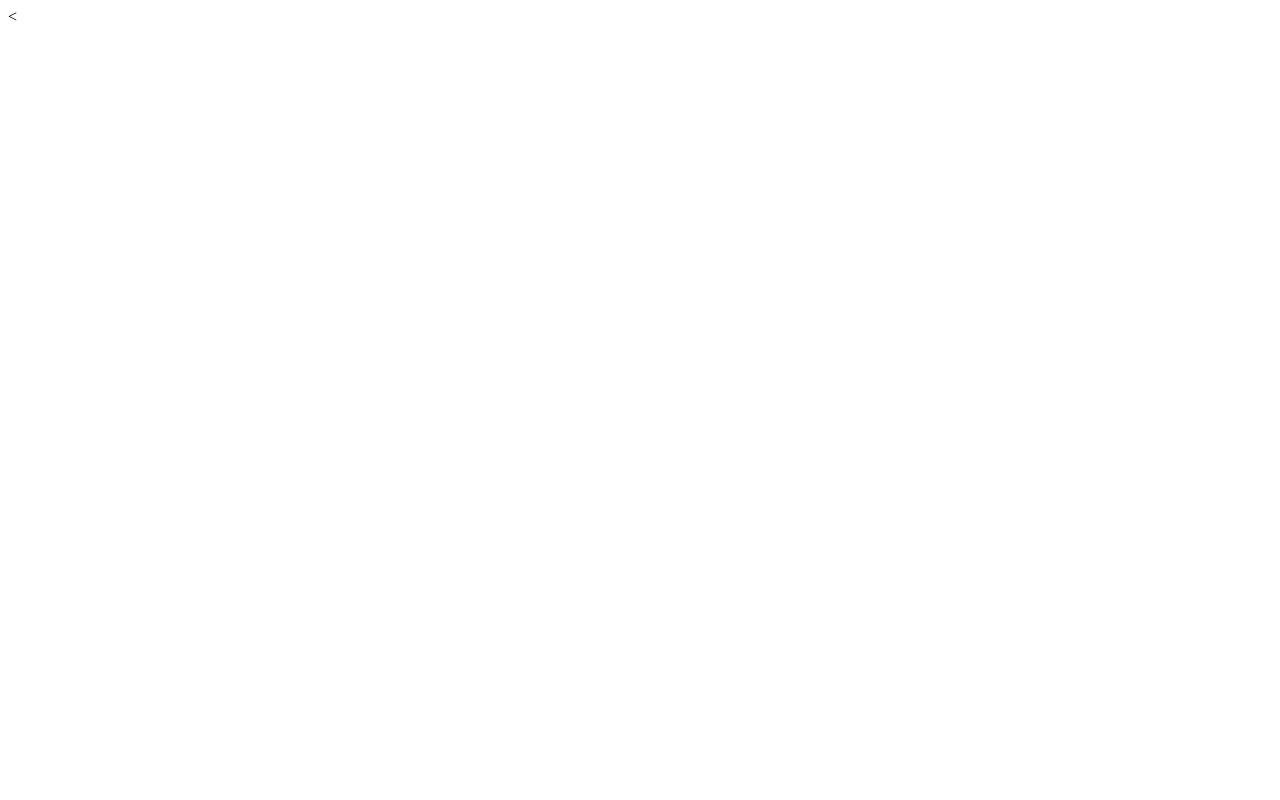
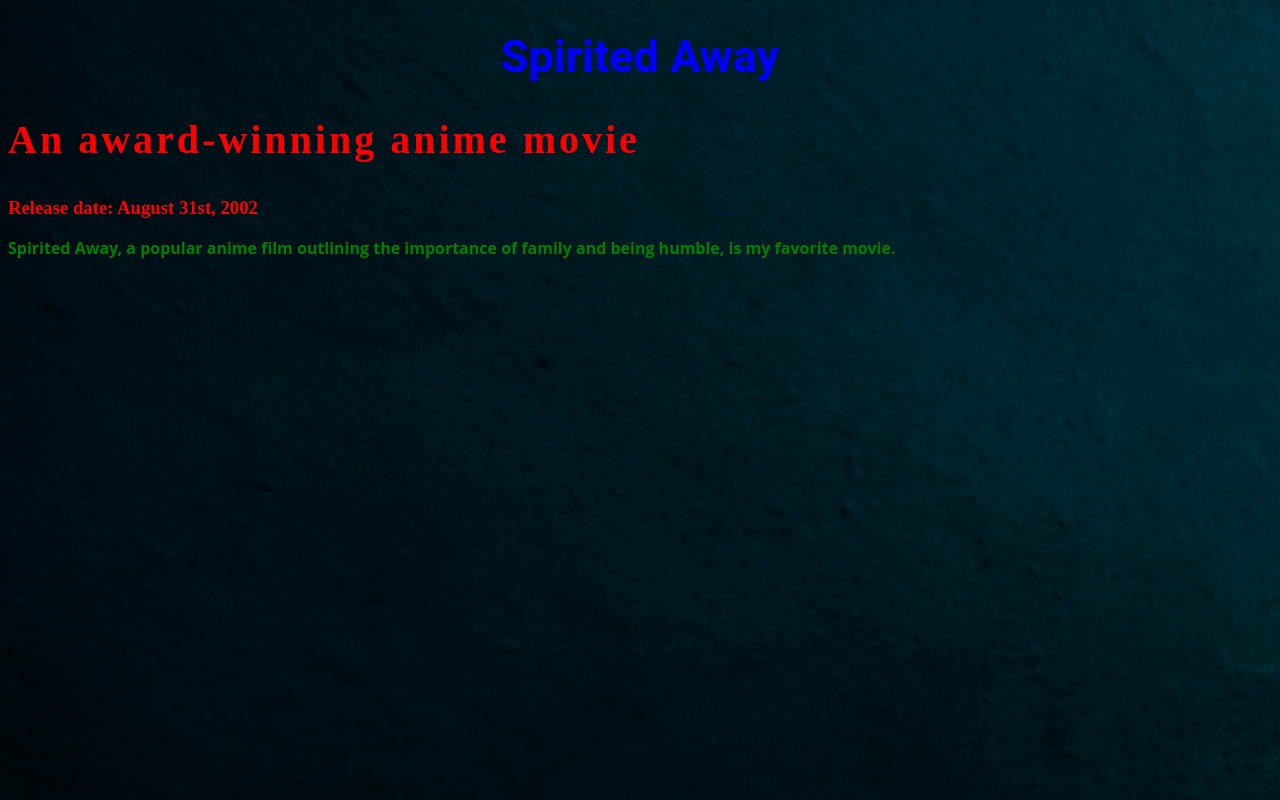
Before and after one commit to zoekathleen96/assignment4, a plain HTML site: page index.html in a window 1280 px wide. Drawn offline with Linux system fonts and the light colour scheme.

Commit message:
added google font

```diff
--- /dev/null
+++ b/css/styles.css
@@ -0,0 +1,44 @@
+
+body {
+  background-image: url('../images/background.jpg');
+}
+
+h1 {
+  font-family: "Roboto", cursive;
+  font-weight: bold;
+  font-size: 45px;
+  text decoration: underline;
+  text-align: center;
+  color: blue;
+}
+
+
+h2 {
+  @fontface
+  font-family:'Lanterosy';
+  src: url('..fonts/lanterosy.tff') format('truetype');
+  font-weight: bold;
+  font-size: 40px;
+  letter-spacing: 3px;
+  color: red;
+}
+
+
+p {
+font-family: 'Open Sans', sans-serif;
+}
+
+
+h3 {
+  color: red;
+}
+
+
+p {
+  color: green;
+  font-weight: bold;
+}
+
+
+
+/*======================================================
--- a/index.html
+++ b/index.html
@@ -1,11 +1,28 @@
-<<!DOCTYPE html>
+<!DOCTYPE html>
 <html lang="en">
     <head>
-      <title> </title>
+      <meta charset="utf-8" />
+      <title> My favorite movie </title>
 
-      <meta charset="utf-8" />
+      <link type="text/css" rel="stylesheet" href="css/styles.css" />
+    </head>
+    <body>
+      <header>
 
-      <body>
+
+
+        <h1>Spirited Away</h1>
+
+        <h2>An award-winning anime movie</h2>
+
+        <h3>Release date: August 31st, 2002</h3>
+
+      </header>
+
+        <p>Spirited Away, a popular anime film outlining the importance of family and being humble, is my favorite movie.</p>
+
+
+
 
 
 
```
Also changed, not shown: fonts/Lanterosy.ttf (added), images/background.jpg (added).
